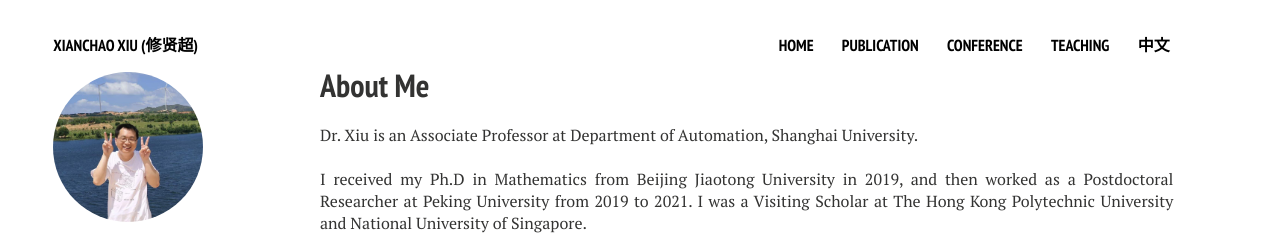
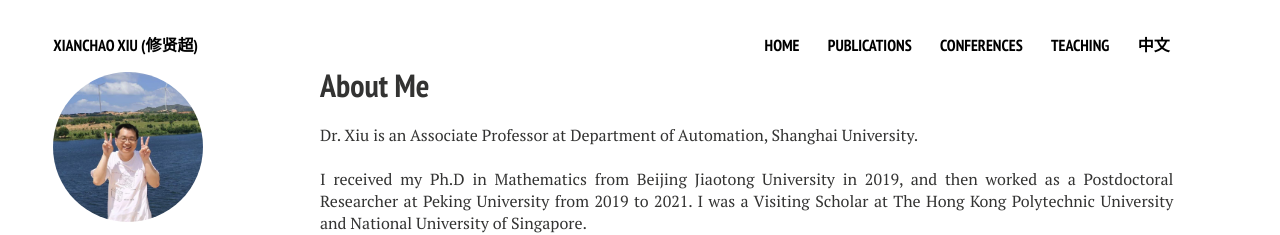
Before and after one commit to xianchaoxiu/xianchaoxiu.github.io, a Jekyll site: the page built from index.md, in a window 1280 px wide. Shown: the top 235 px of the page. Built offline with Jekyll 4.4.1, drawn with Linux system fonts in a browser that asks for light colours; nearby versions of some CDN libraries.

Commit message:
Update navigation.yml

```diff
--- a/_data/navigation.yml
+++ b/_data/navigation.yml
@@ -8,11 +8,11 @@
  #{{ site.url }}
 
 
-- title: Publication
+- title: Publications
   url: /publications
 
 
-- title: Conference
+- title: Conferences
   url: /conferences
 
 
```
